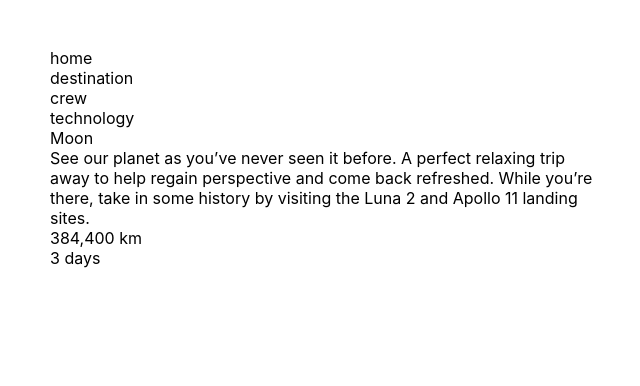
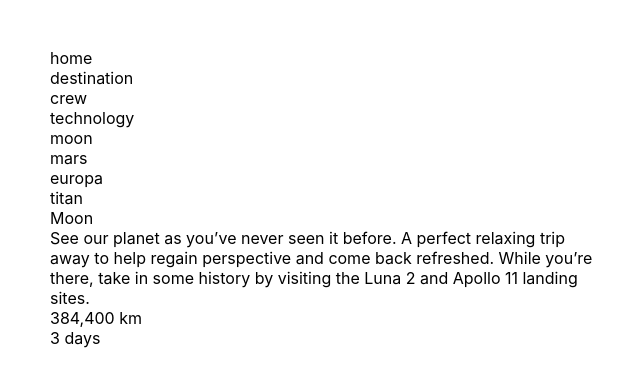
Before and after one commit to davidpagebyte/space-tourism, a Next.js app: page /destination/moon in a window 1280 px wide. Shown: the top 386 px of the page, without its empty margins (318-958 px from the left). Built offline with nearby package versions, Linux system fonts and the light colour scheme.

Commit message:
Added sub-navigation for destination pages

```diff
--- a/lib/destination.js
+++ b/lib/destination.js
@@ -1,5 +1,6 @@
 import { getIds } from "./utils"
 import { getEntity } from "./utils"
+import { getDynamicPathParam } from "./utils"
 
 export function getAllDestinationsStaticPaths(){
     const destIds = getIds('destination')
--- a/lib/technology.js
+++ b/lib/technology.js
@@ -1,5 +1,6 @@
 import { getIds } from "./utils"
 import { getEntity } from "./utils"
+import { getDynamicPathParam } from "./utils"
 
 export function getAllTechStaticPaths(){
     const techIds = getIds('technology')
--- a/pages/destination/[id].js
+++ b/pages/destination/[id].js
@@ -2,12 +2,14 @@
 import { getAllDestinationsStaticPaths } from '../../lib/destination';
 import Layout from '../../components/layout';
 import { getDestination } from '../../lib/destination';
+import { getIds } from '../../lib/utils';
+import Link from 'next/link';
 
 export async function getStaticProps({ params }) {
     const destData = getDestination(params.id);
     return {
         props: {
-            destData,
+            destData
         },
     };
 }
@@ -22,11 +24,19 @@
 
 
 export default function Destination({ destData }) {
+    const destinationLinks = getIds('destination').map((el,idx)=>{
+        return <li key={idx}>
+            <Link href={`/destination/${el}`}>{el}</Link>
+        </li>
+    })
     return (
         <Layout>
             <Head>
                 <title>{destData.name}</title>
             </Head>
+            <ul>
+                {destinationLinks}
+            </ul>
             <article>
                 <p>{destData.name}</p>
                 <p>{destData.description}</p>
```
